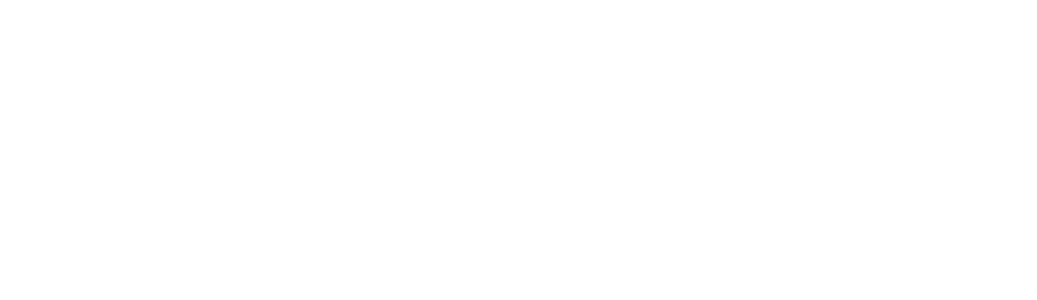
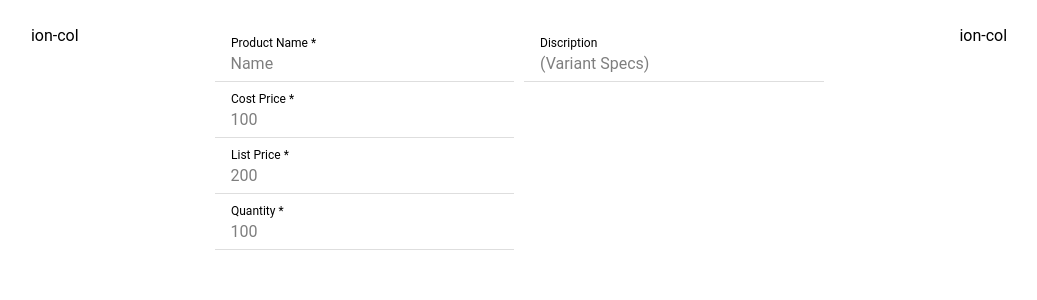
Before and after one commit to aqilusman45/finance-app, a React (Create React App) app: page /addInventory in a window 1280 px wide. Shown: the top 300 px of the page, without its empty margins (121-1158 px from the left). Built offline with nearby package versions, Linux system fonts and the light colour scheme.

Commit message:
added some code

```diff
--- a/src/App.tsx
+++ b/src/App.tsx
@@ -2,7 +2,8 @@
 import { Redirect, Route } from 'react-router-dom';
 import { IonApp, IonRouterOutlet } from '@ionic/react';
 import { IonReactRouter } from '@ionic/react-router';
-import Home from './pages/Home';
+import Home from './pages/Home/Home';
+import {AddProduct} from './pages/index'
 
 /* Core CSS required for Ionic components to work properly */
 import '@ionic/react/css/core.css';
@@ -29,7 +30,10 @@
       <IonRouterOutlet>
         <Route path="/home" component={Home} exact={true} />
         <Route exact path="/" render={() => <Redirect to="/home" />} />
+        <Route path="/addInventory" component={AddProduct} exact={true} />
+
       </IonRouterOutlet>
+    {/* <AddProduct/> */}
     </IonReactRouter>
   </IonApp>
 );
--- /dev/null
+++ b/src/pages/AddProduct/AddProduct.css
@@ -0,0 +1,3 @@
+.displayContent {
+    display: contents;
+}
--- /dev/null
+++ b/src/pages/AddProduct/AddProduct.tsx
@@ -0,0 +1,52 @@
+import React from 'react'
+import './AddProduct.css'
+import NewIonMenu from './../IonMenu/NewIonMenu'
+import { IonGrid, IonRow, IonCol, IonContent, IonItem, IonLabel, IonInput } from '@ionic/react';
+
+const AddProduct = () => {
+    return (
+        <>
+
+            <IonContent className="ion-text-center ion-padding">
+                <NewIonMenu/>
+                <IonGrid>
+                    <IonRow>
+                    <IonCol>ion-col</IonCol>
+                        <form className="displayContent">
+                            <IonCol>
+                                <IonItem>
+                                    <IonLabel position="stacked">Product Name *</IonLabel>
+                                    <IonInput type="text" required placeholder="Name"> </IonInput>
+                                </IonItem>
+                                <IonItem>
+                                    <IonLabel position="stacked">Cost Price *</IonLabel>
+                                    <IonInput type="number" required placeholder="100"> </IonInput>
+                                </IonItem>
+                                <IonItem>
+                                    <IonLabel position="stacked">List Price *</IonLabel>
+                                    <IonInput type="number" required placeholder="200"> </IonInput>
+                                </IonItem>
+                                <IonItem>
+                                    <IonLabel position="stacked">Quantity *</IonLabel>
+                                    <IonInput type="number" required placeholder="100"> </IonInput>
+                                </IonItem>
+
+                            </IonCol>
+                            <IonCol>
+                            <IonItem>
+                                    <IonLabel position="stacked">Discription</IonLabel>
+                                    <IonInput type="text" required placeholder="(Variant Specs)"> </IonInput>
+                                </IonItem>
+                            </IonCol>
+                            <IonCol>ion-col</IonCol>
+                        </form>
+                    </IonRow>
+
+
+                </IonGrid>
+            </IonContent>
+        </>
+    )
+}
+
+export default AddProduct
--- a/src/pages/Home.tsx
+++ /dev/null
@@ -1,26 +0,0 @@
-import { IonContent, IonHeader, IonPage, IonTitle, IonToolbar } from '@ionic/react';
-import React from 'react';
-import ExploreContainer from '../components/ExploreContainer';
-import './Home.css';
-
-const Home: React.FC = () => {
-  return (
-    <IonPage>
-      <IonHeader>
-        <IonToolbar>
-          <IonTitle>Blank</IonTitle>
-        </IonToolbar>
-      </IonHeader>
-      <IonContent fullscreen>
-        <IonHeader collapse="condense">
-          <IonToolbar>
-            <IonTitle size="large">Blank</IonTitle>
-          </IonToolbar>
-        </IonHeader>
-        <ExploreContainer />
-      </IonContent>
-    </IonPage>
-  );
-};
-
-export default Home;
--- /dev/null
+++ b/src/pages/Home/Home.tsx
@@ -0,0 +1,63 @@
+
+
+import React from 'react';
+import {
+  IonPage,
+  IonHeader,
+  IonToolbar,
+  IonMenuButton,
+  IonMenu,
+  IonContent,
+  IonList,
+  IonItem,
+  IonTitle,
+  IonButton,
+  IonMenuToggle,
+  IonModal,
+} from '@ionic/react';
+
+const HomePage = (props: any) => {
+  return (
+    <>
+      <IonMenu side='start' contentId='main-content'>
+        <IonHeader>
+          <IonToolbar>
+            <IonTitle>Menu</IonTitle>
+
+          </IonToolbar>
+        </IonHeader>
+        <IonContent>
+          <IonList>
+            <IonMenuToggle>
+              <IonItem routerLink='/addInventory'>inventory</IonItem>
+
+            </IonMenuToggle>
+            <IonMenuToggle>
+              <IonItem routerLink='/myads'>point of sale</IonItem>
+            </IonMenuToggle>
+            <IonMenuToggle>
+              <IonItem
+              >
+                sale reports
+              </IonItem>
+            </IonMenuToggle>
+          </IonList>
+        </IonContent>
+      </IonMenu>
+      <IonPage id='main-content'>
+        <IonHeader>
+          <IonToolbar>
+            <IonMenuButton slot='start' color='primary' />
+
+            <IonTitle>WorkKarr</IonTitle>
+            <IonButton routerLink='post' size='small' slot='end'>
+              Post
+            </IonButton>
+
+          </IonToolbar>
+        </IonHeader>
+      </IonPage>
+    </>
+  );
+};
+export default HomePage;
--- /dev/null
+++ b/src/pages/IonMenu/NewIonMenu.tsx
@@ -0,0 +1,47 @@
+import React from 'react';
+import {
+  IonHeader,
+  IonToolbar,
+  IonMenu,
+  IonContent,
+  IonList,
+  IonItem,
+  IonTitle,
+  IonMenuToggle,
+} from '@ionic/react';
+
+
+const NewIonMenu = () => {
+  return (
+    <>
+
+      <IonMenu side='start' contentId='main-content'>
+        <IonHeader>
+          <IonToolbar>
+            <IonTitle>Menu</IonTitle>
+
+          </IonToolbar>
+        </IonHeader>
+        <IonContent>
+          <IonList>
+            <IonMenuToggle>
+              <IonItem routerLink='/addInventory'>inventory</IonItem>
+
+            </IonMenuToggle>
+            <IonMenuToggle>
+              <IonItem routerLink='/myads'>point of sale</IonItem>
+            </IonMenuToggle>
+            <IonMenuToggle>
+              <IonItem
+              >
+                sale reports
+      </IonItem>
+            </IonMenuToggle>
+          </IonList>
+        </IonContent>
+      </IonMenu>
+    </>
+  )
+}
+
+export default NewIonMenu
--- /dev/null
+++ b/src/pages/index.ts
@@ -0,0 +1,3 @@
+export {default as AddProduct} from './AddProduct/AddProduct'
+export {default as Home} from './Home/Home'
+export {default as IonMenu} from './IonMenu/NewIonMenu'
```
Also changed, not shown: src/pages/Home/Home.css (added).
